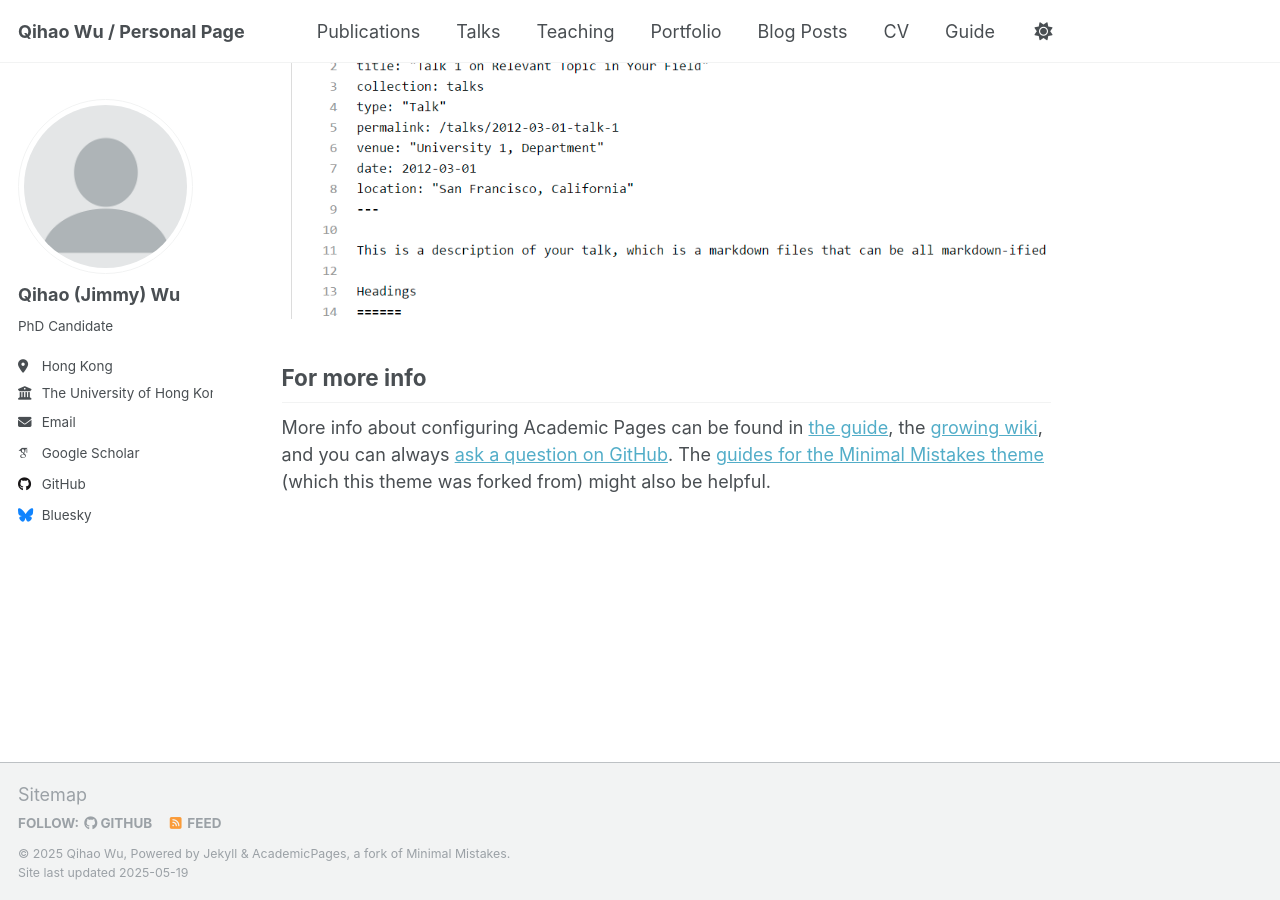
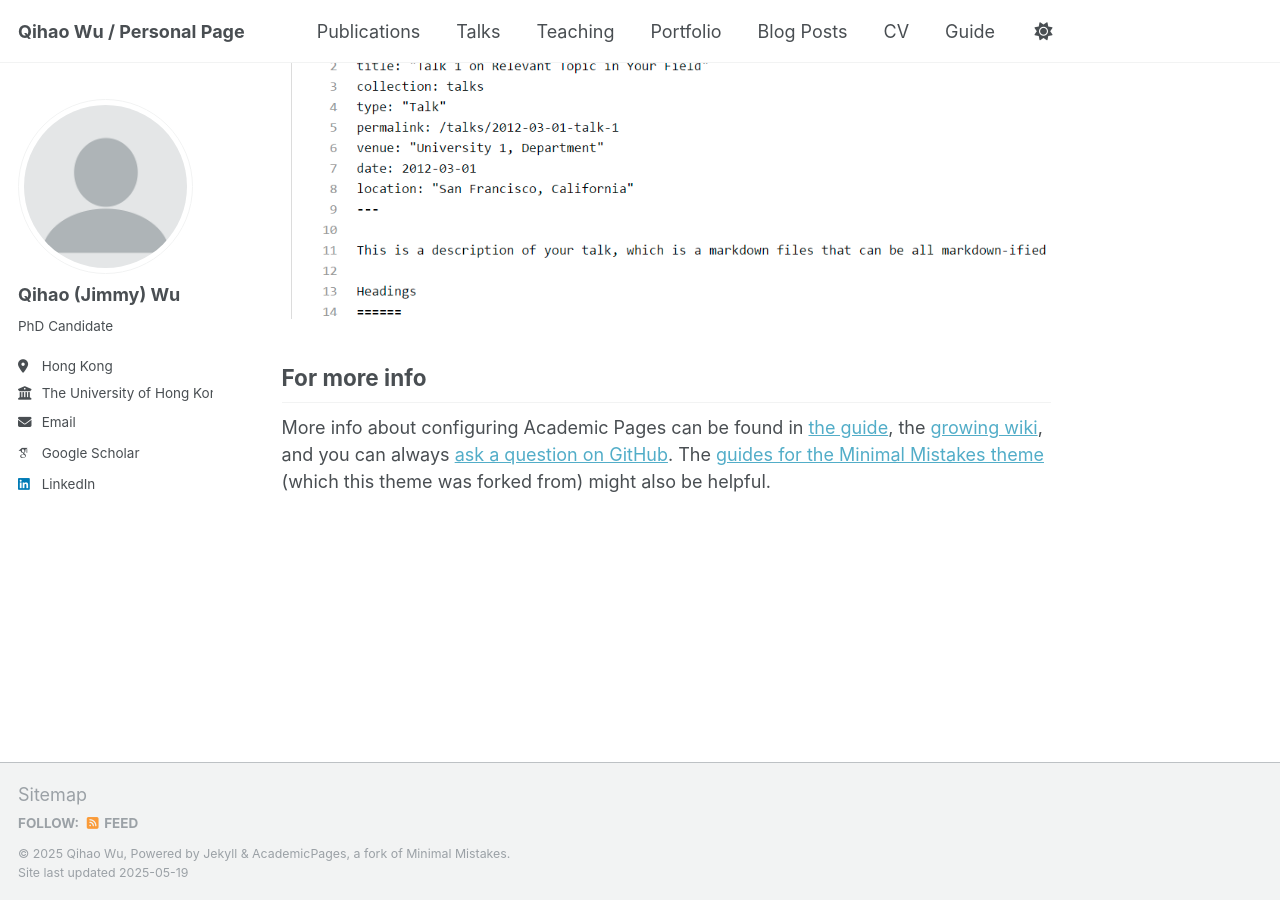
Before and after one commit to Qihao-Wu/bio, a Jekyll site: the page built from _pages/about.md, in a window 1280 px wide and 900 px high, scrolled down 2636 px. Built offline with Jekyll 4.4.1, drawn with Linux system fonts in a browser that asks for light colours; some web fonts are replaced.

Commit message:
Update _config.yml

```diff
--- a/_config.yml
+++ b/_config.yml
@@ -13,9 +13,9 @@ title                    : "Qihao Wu / Personal Page"
 title_separator          : "-"
 name                     : &name "Qihao Wu"
 description              : &description "personal description"
-url                      : https://qihao-wu.github.io/bio/ # the base hostname & protocol for your site e.g. "https://[your GitHub username].github.io" or if you already have some other page hosted on Github then use "https://[your GitHub username].github.io/[Your Repo Name]"
+url                      : https://qihao-wu.github.io/bio # the base hostname & protocol for your site e.g. "https://[your GitHub username].github.io" or if you already have some other page hosted on Github then use "https://[your GitHub username].github.io/[Your Repo Name]"
 baseurl                  : "" # the subpath of your site, e.g. "/blog"
-repository               : "https://qihao-wu.github.io/bio/"
+repository               : "https://qihao-wu.github.io/bio"
 
 # Site Author - The following control what appear as part of the author content on the side bar.
 #               If a field is blank the icon and link will not appear, otherwise it will be shown.
@@ -46,12 +46,12 @@ author:
   bitbucket        : # Username - Update with your username on the site
   codepen          : # Username
   dribbble         : # Username
-  github           : "academicpages"
+  github           : # "academicpages"
   kaggle           : # Username
   stackoverflow    : # User number or user number and name (i.e., use "1" or "1/jeff-atwood")
 
   # Social media
-  bluesky          : "bsky.app" # Replace this with you Bluesky username
+  bluesky          : # "bsky.app" # Replace this with you Bluesky username
   facebook         : # Username
   flickr           : # Username
   foursquare       : # Username
@@ -60,7 +60,7 @@ author:
   keybase          : # Username
   instagram        : # Username
   lastfm           : # Username
-  linkedin         : # Username
+  linkedin         : "https://www.linkedin.com/in/qihao-wu-7a1a16150/"
   mastodon         : # URL
   medium           : # URL
   pinterest        : # Username
```
